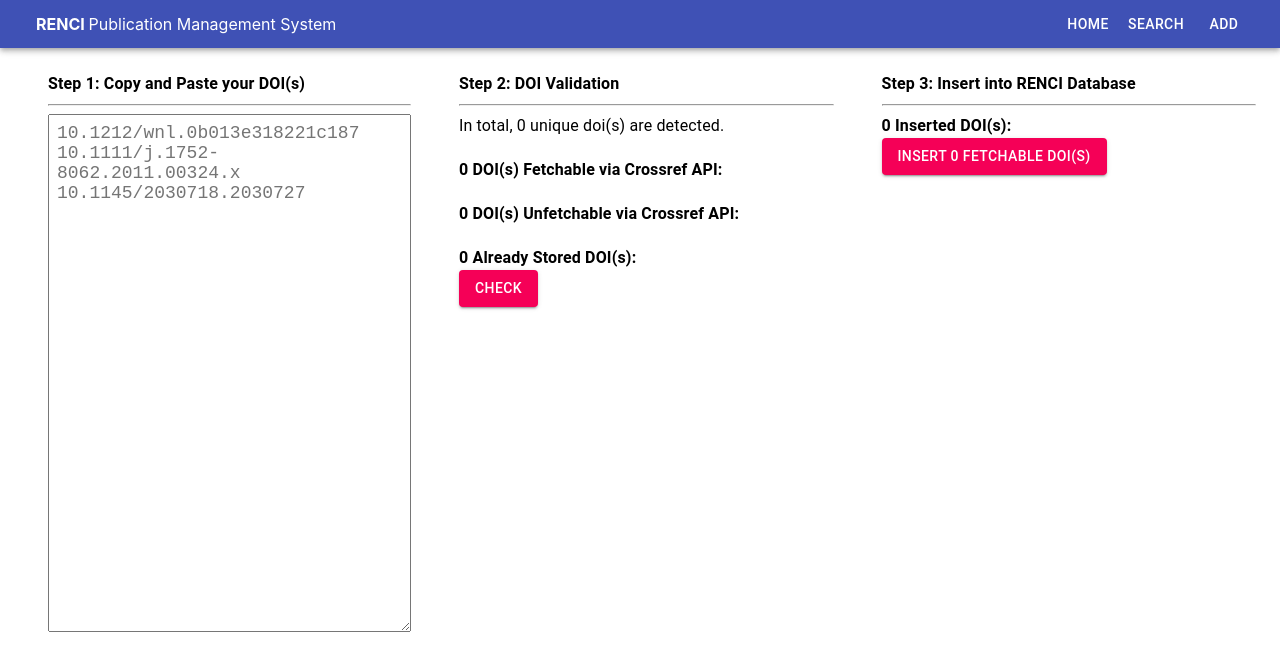
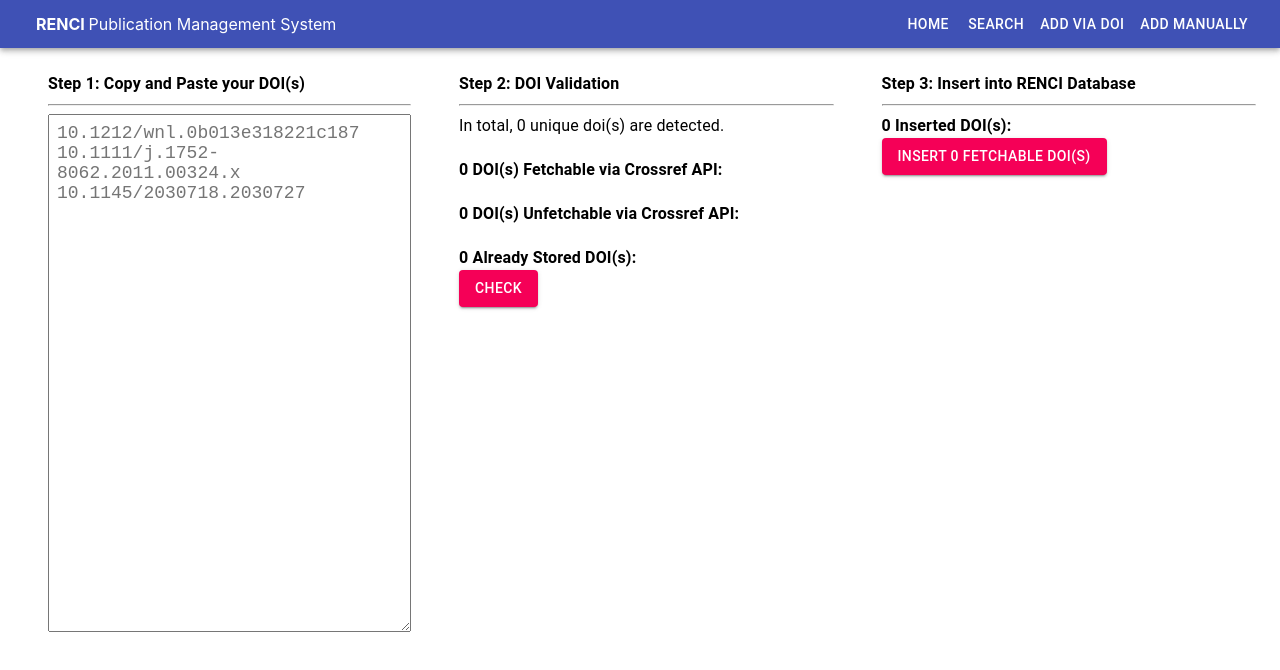
Before and after one commit to connectbo/Publication-Management-System-RENCI, a React (Create React App) app in the folder frontend/: page /add in a window 1280 px wide. Shown: the top 670 px of the page. Built offline with nearby package versions, Linux system fonts and the light colour scheme.

Commit message:
Enable Manually Add

```diff
--- a/frontend/src/App.js
+++ b/frontend/src/App.js
@@ -4,6 +4,7 @@ import Home from './components/Home';
 import Search from './components/Search';
 import Add from './components/Add';
 import { BrowserRouter as Router, Route, Switch } from 'react-router-dom';
+import Add_Input from './components/Add_Input';
 
 function App() {
 
@@ -14,6 +15,7 @@ function App() {
         <Switch>
           <Route path="/search" component={Search} />
           <Route path="/add" component={Add} />
+          <Route path='/add_input' component={Add_Input} />
           <Route exact path="/" component={Home} />
         </Switch>
       </div>
--- a/frontend/src/components/Header.js
+++ b/frontend/src/components/Header.js
@@ -26,7 +26,8 @@ function Header() {
           </a>
                 <Button component={NavLink} to="/" color="inherit">Home</Button>
                 <Button component={NavLink} to="/search" color="inherit">Search</Button>
-                <Button component={NavLink} to="/add" color="inherit">Add</Button>
+                <Button component={NavLink} to="/add" color="inherit">Add Via DOI</Button>
+                <Button component={NavLink} to="add_Input" color="inherit">Add Manually</Button>
             </Toolbar>
         </AppBar>
     )
```
Also changed, not shown: frontend/src/components/Add.js (+8 -8 lines), frontend/src/components/Search.js (+21 -0 lines).
